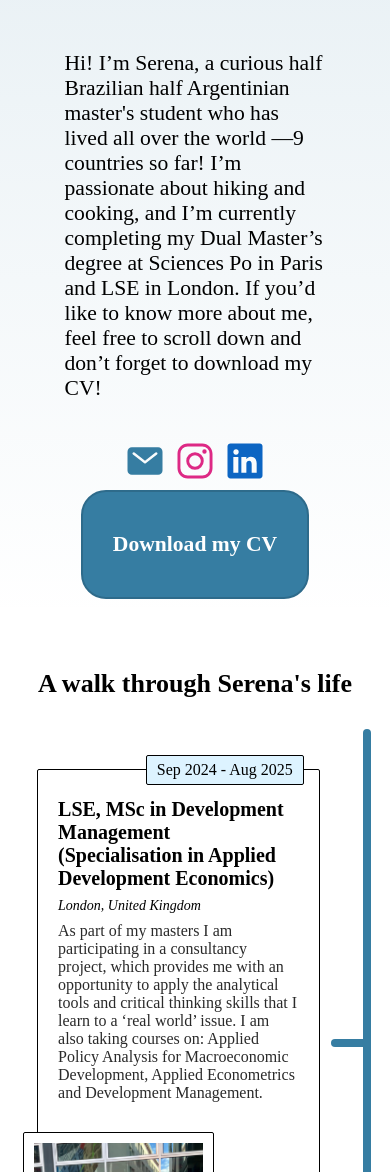
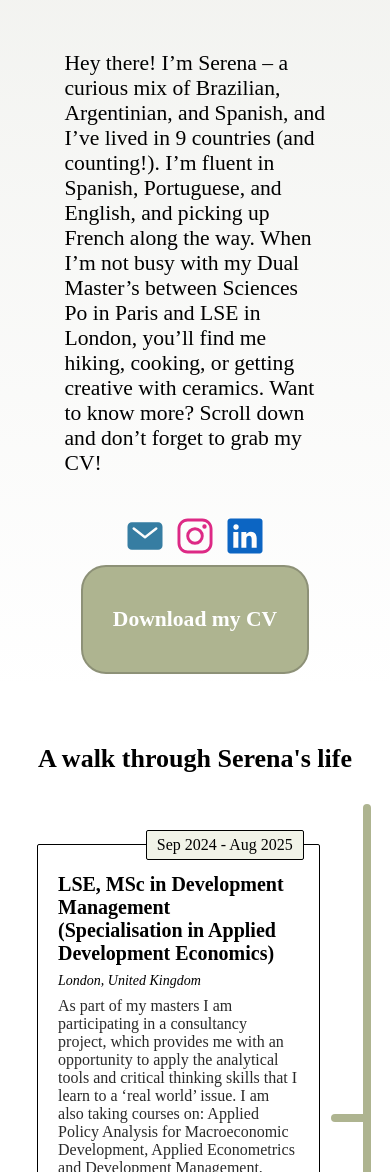
Before and after one commit to PabloRius/PortfolioSerena, a React (Vite) app: page / in a window 390 px wide. Shown: the part 330-1502 px from the top of the page. Built offline with nearby package versions, Linux system fonts and the light colour scheme.

Commit message:
Color theme changed and hero text changed

```diff
--- a/src/components/HeroSection.tsx
+++ b/src/components/HeroSection.tsx
@@ -20,12 +20,13 @@
     <section className="HeroSection">
       <div className="Presentation">
         <p>
-          Hi! I’m Serena, a curious half Brazilian half Argentinian master's
-          student who has lived all over the world —9 countries so far! I’m
-          passionate about hiking and cooking, and I’m currently completing my
-          Dual Master’s degree at Sciences Po in Paris and LSE in London. If
-          you’d like to know more about me, feel free to scroll down and don’t
-          forget to download my CV!
+          Hey there! I’m Serena – a curious mix of Brazilian, Argentinian, and
+          Spanish, and I’ve lived in 9 countries (and counting!). I’m fluent in
+          Spanish, Portuguese, and English, and picking up French along the way.
+          When I’m not busy with my Dual Master’s between Sciences Po in Paris
+          and LSE in London, you’ll find me hiking, cooking, or getting creative
+          with ceramics. Want to know more? Scroll down and don’t forget to grab
+          my CV!
         </p>
         <div className="Image">
           <img src={Profile} alt="Serena Indij da Costa in Paris" />
--- a/src/styles/App.css
+++ b/src/styles/App.css
@@ -12,6 +12,15 @@
   60% {
     transform: translate(-50%, -60%);
   }
+}
+
+:root {
+  --main-green: #aeb490;
+  --main-green-light: #f1f3e8;
+  --main-green-dark: #8d9177;
+  --main-green-shade2: #8d917726;
+  --main-green-shade1: #8d917712;
+  --main-green-shade0: #8d917700;
 }
 
 .App {
@@ -88,9 +97,9 @@
 
       background: linear-gradient(
         180deg,
-        #367da226 0%,
-        #367da212 50%,
-        #367da200 100%
+        var(--main-green-shade2) 0%,
+        var(--main-green-shade1) 50%,
+        var(--main-green-shade0) 100%
       );
 
       > .MailLink {
@@ -147,13 +156,13 @@
           align-items: center;
           justify-content: center;
           padding: 40px 30px;
-          background-color: #367da2;
+          background-color: var(--main-green);
           color: white;
           font-weight: bold;
           width: max-content;
           margin: 0 auto;
           font-size: clamp(1.35rem, 4vw, 1.85rem);
-          border: solid 2px #2e6b8b;
+          border: solid 2px var(--main-green-dark);
           border-radius: 25px;
           cursor: pointer;
           transition: box-shadow 0.2s ease;
@@ -200,8 +209,8 @@
           display: flex;
           position: absolute;
 
-          border-top: solid 4px #367da2;
-          border-bottom: solid 4px #367da2;
+          border-top: solid 4px var(--main-green);
+          border-bottom: solid 4px var(--main-green);
           width: 40px;
           transition: width 2s cubic-bezier(0.075, 0.82, 0.165, 1);
         }
@@ -217,7 +226,7 @@
             position: absolute;
             transform: translateY(-50%);
             top: 0;
-            background-color: #ddf3ff;
+            background-color: var(--main-green-light);
             border: solid 1px black;
             border-radius: 2px;
             padding: 5px 10px;
@@ -332,8 +341,8 @@
           top: 0;
           left: 50%;
           transform: translateX(-50%);
-          border-left: solid 4px #367da2;
-          border-right: solid 4px #367da2;
+          border-left: solid 4px var(--main-green);
+          border-right: solid 4px var(--main-green);
           height: 100%;
           z-index: 200;
           border-radius: 10px;
@@ -475,8 +484,8 @@
             top: 0;
             right: 0;
             transform: none;
-            border-left: solid 4px #367da2;
-            border-right: solid 4px #367da2;
+            border-left: solid 4px var(--main-green);
+            border-right: solid 4px var(--main-green);
             height: 100%;
             z-index: 200;
             border-radius: 10px;
```
